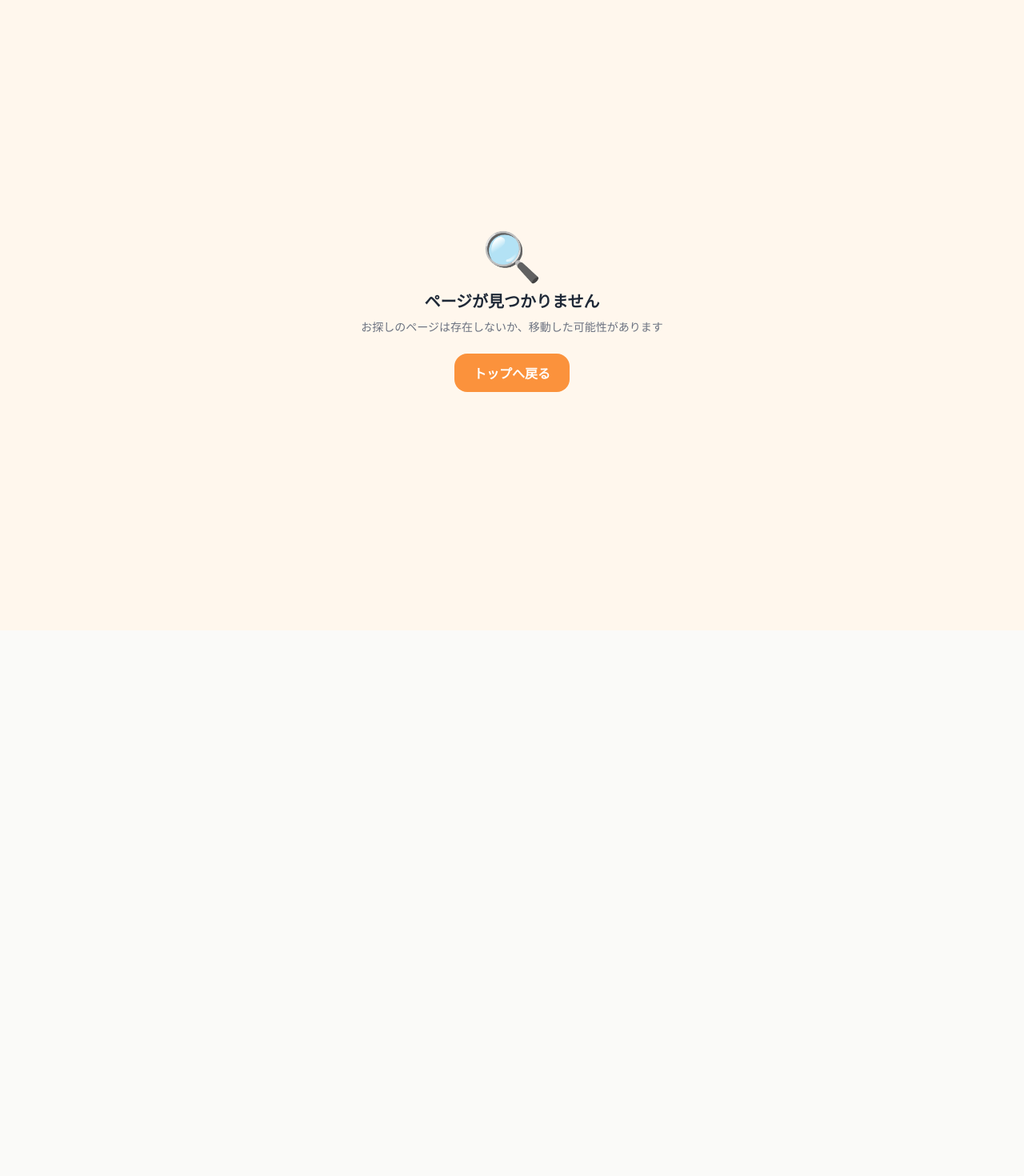
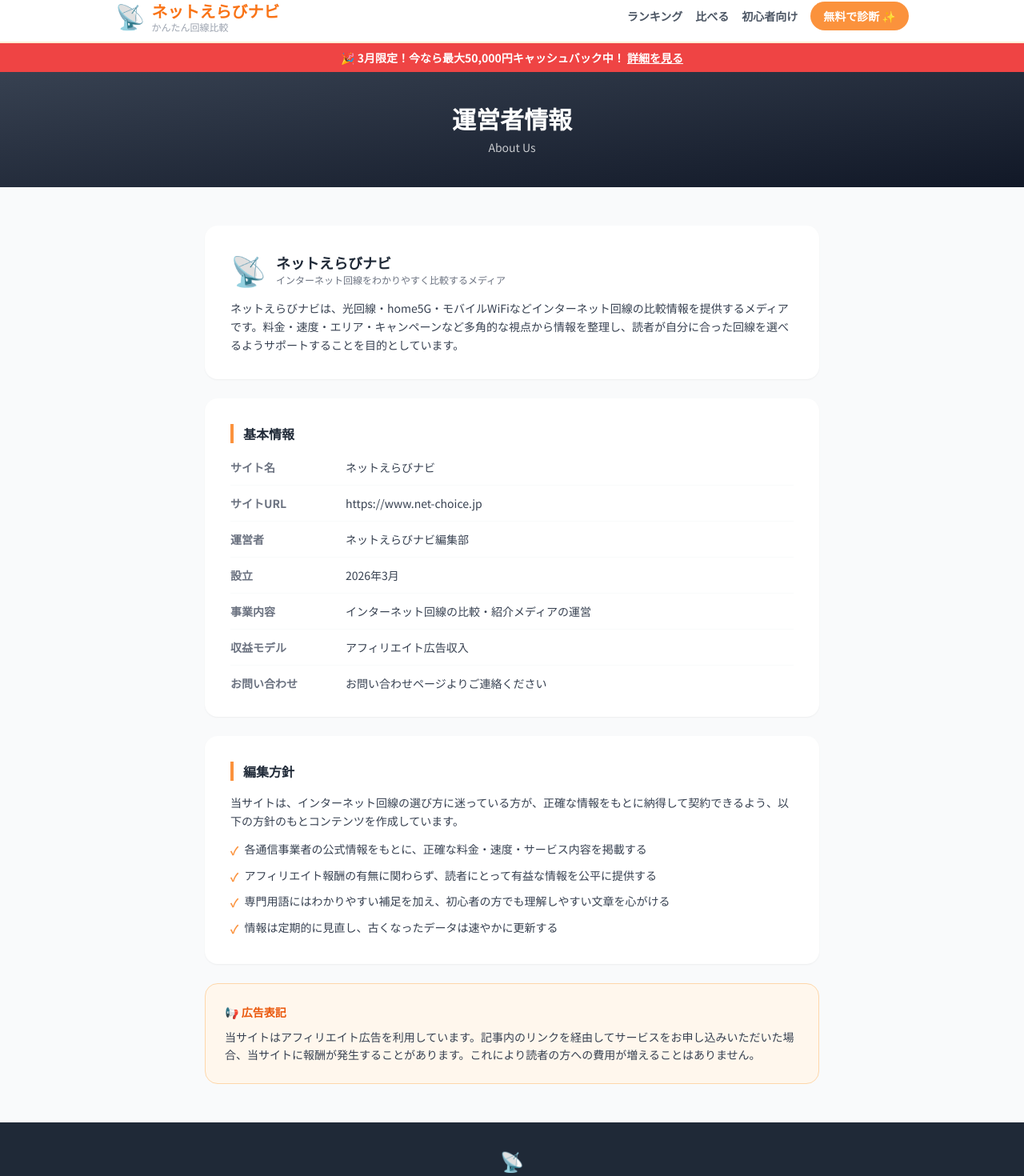
Before and after one commit to mayu-0925/internet_line, a Next.js app: page /about in a window 1280 px wide. Before the commit this address had no page. Shown: the part 12-1482 px from the top of the page at 80% size. Before the commit the page ends 800 px from the top, so only its background shows below. Built offline with nearby package versions, Linux system fonts and the light colour scheme.

Commit message:
feat: 運営者情報ページを追加

```diff
--- /dev/null
+++ b/app/about/page.tsx
@@ -0,0 +1,98 @@
+import type { Metadata } from "next";
+import Header from "@/components/Header";
+import AlertBar from "@/components/AlertBar";
+import Footer from "@/components/Footer";
+import { siteAlert } from "@/lib/data";
+
+export const metadata: Metadata = {
+  title: "運営者情報",
+  description: "ネットえらびナビの運営者情報をご紹介します。",
+};
+
+const info = [
+  { label: "サイト名", value: "ネットえらびナビ" },
+  { label: "サイトURL", value: "https://www.net-choice.jp" },
+  { label: "運営者", value: "ネットえらびナビ編集部" },
+  { label: "設立", value: "2026年3月" },
+  { label: "事業内容", value: "インターネット回線の比較・紹介メディアの運営" },
+  { label: "収益モデル", value: "アフィリエイト広告収入" },
+  { label: "お問い合わせ", value: "お問い合わせページよりご連絡ください" },
+];
+
+export default function AboutPage() {
+  return (
+    <>
+      <Header />
+      <AlertBar alert={siteAlert} />
+      <main>
+        <section className="bg-gradient-to-br from-gray-700 to-gray-900 text-white py-10 px-4 text-center">
+          <div className="max-w-3xl mx-auto">
+            <h1 className="text-3xl font-black mb-2">運営者情報</h1>
+            <p className="text-sm opacity-75">About Us</p>
+          </div>
+        </section>
+
+        <section className="py-12 px-4 bg-gray-50">
+          <div className="max-w-3xl mx-auto space-y-6">
+
+            {/* サイト概要 */}
+            <div className="bg-white rounded-2xl shadow-sm p-8">
+              <div className="flex items-center gap-3 mb-4">
+                <span className="text-4xl">📡</span>
+                <div>
+                  <div className="font-black text-gray-800 text-lg">ネットえらびナビ</div>
+                  <div className="text-xs text-gray-500">インターネット回線をわかりやすく比較するメディア</div>
+                </div>
+              </div>
+              <p className="text-sm text-gray-700 leading-relaxed">
+                ネットえらびナビは、光回線・home5G・モバイルWiFiなどインターネット回線の比較情報を提供するメディアです。料金・速度・エリア・キャンペーンなど多角的な視点から情報を整理し、読者が自分に合った回線を選べるようサポートすることを目的としています。
+              </p>
+            </div>
+
+            {/* 基本情報 */}
+            <div className="bg-white rounded-2xl shadow-sm p-8">
+              <h2 className="text-base font-black text-gray-800 border-l-4 border-orange-400 pl-3 mb-5">基本情報</h2>
+              <dl className="space-y-3">
+                {info.map(({ label, value }) => (
+                  <div key={label} className="flex gap-4 text-sm border-b border-gray-50 pb-3 last:border-0 last:pb-0">
+                    <dt className="w-32 flex-shrink-0 font-bold text-gray-500">{label}</dt>
+                    <dd className="text-gray-700">{value}</dd>
+                  </div>
+                ))}
+              </dl>
+            </div>
+
+            {/* 編集方針 */}
+            <div className="bg-white rounded-2xl shadow-sm p-8">
+              <h2 className="text-base font-black text-gray-800 border-l-4 border-orange-400 pl-3 mb-4">編集方針</h2>
+              <div className="space-y-3 text-sm text-gray-700 leading-relaxed">
+                <p>当サイトは、インターネット回線の選び方に迷っている方が、正確な情報をもとに納得して契約できるよう、以下の方針のもとコンテンツを作成しています。</p>
+                <ul className="space-y-2 mt-3">
+                  {[
+                    "各通信事業者の公式情報をもとに、正確な料金・速度・サービス内容を掲載する",
+                    "アフィリエイト報酬の有無に関わらず、読者にとって有益な情報を公平に提供する",
+                    "専門用語にはわかりやすい補足を加え、初心者の方でも理解しやすい文章を心がける",
+                    "情報は定期的に見直し、古くなったデータは速やかに更新する",
+                  ].map((item) => (
+                    <li key={item} className="flex items-start gap-2">
+                      <span className="text-orange-400 font-black flex-shrink-0 mt-0.5">✓</span>
+                      <span>{item}</span>
+                    </li>
+                  ))}
+                </ul>
+              </div>
+            </div>
+
+            {/* アフィリエイト表記 */}
+            <div className="bg-orange-50 border border-orange-200 rounded-2xl p-6 text-sm text-gray-700 leading-relaxed">
+              <p className="font-bold text-orange-600 mb-2">📢 広告表記</p>
+              <p>当サイトはアフィリエイト広告を利用しています。記事内のリンクを経由してサービスをお申し込みいただいた場合、当サイトに報酬が発生することがあります。これにより読者の方への費用が増えることはありません。</p>
+            </div>
+
+          </div>
+        </section>
+      </main>
+      <Footer />
+    </>
+  );
+}
```
